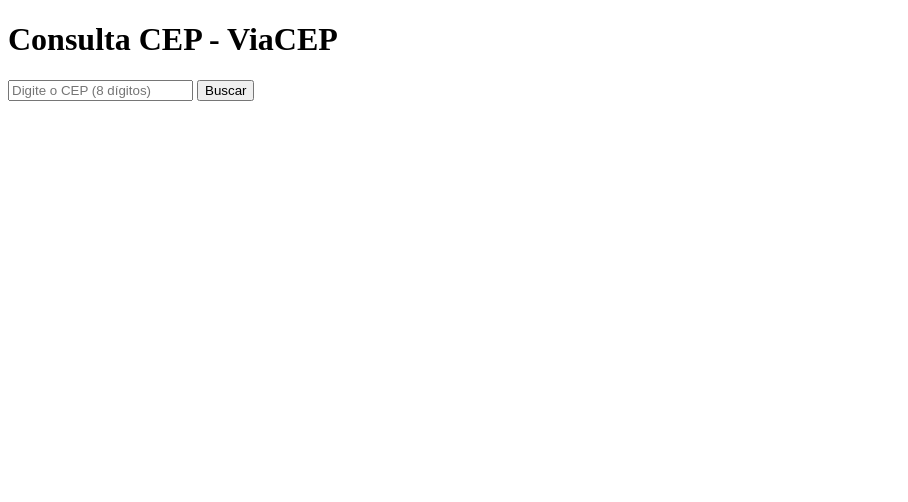
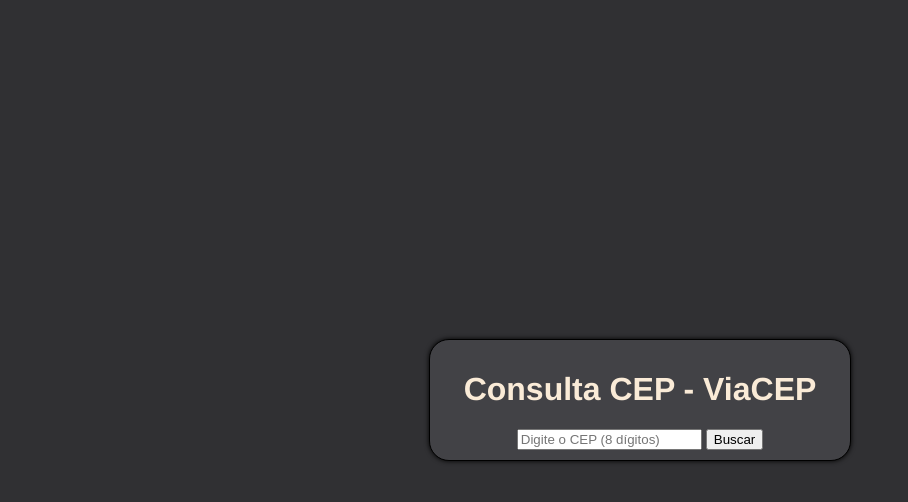
Before and after one commit to Rhuam7282/Ser_Nuv, a plain HTML site: page 24-02_Pesquisar-CEP.html in a window 1280 px wide. Shown: the whole page, without its empty margins (0-908 px from the left). Drawn offline with Linux system fonts and the light colour scheme.

Commit message:
Update 24-02_Pesquisar-CEP.html

```diff
--- a/24-02_Pesquisar-CEP.html
+++ b/24-02_Pesquisar-CEP.html
@@ -1,9 +1,36 @@
 <!DOCTYPE html>
 <html lang="pt-BR">
+
 <head>
     <meta charset="UTF-8">
     <meta name="viewport" content="width=device-width, initial-scale=1.0">
     <title>Consulta CEP - ViaCEP</title>
+    <style>
+        html{
+            background-color: rgb(48, 48, 51);
+            display: flex;
+            justify-content: center;
+            align-items: center;
+            height: 100vh;
+        }
+        .container{
+            text-align: center;
+            border-radius: 20px;
+            padding: 10px;
+            background-color: rgb(66, 66, 70);
+            border: solid 1px black;
+            box-shadow: 0px 0px 5px black;
+            width: 400px;
+        }
+        h1{
+            font-family: 'Franklin Gothic Medium', 'Arial Narrow', Arial, sans-serif;
+            color: antiquewhite;
+        }
+        p{
+            font-family: 'Arial Narrow', Arial, sans-serif;
+            color: antiquewhite;
+        }
+    </style>
 <body>
     <div class="container">
         <h1>Consulta CEP - ViaCEP</h1>
@@ -16,15 +43,11 @@
         function buscarCEP() {
             const cep = document.getElementById('cep').value;
             const resultadoDiv = document.getElementById('resultado');
-
-    // Construir a URL da API ViaCEP
             const url = `https://viacep.com.br/ws/${cep}/json/`;
 
-    if(url.length != 8){
+            if (cep.length != 8) {
                 resultadoDiv.innerHTML = `<p style="color: red;">Insira um CEP válido</p>`;
             }
-
-    // Fazer a requisição usando fetch
             else {
                 fetch(url)
                     .then(response => {
@@ -53,4 +76,5 @@
         }
     </script>
 </body>
+
 </html>
```
Lines whose indentation alone changed are shown as unchanged.
